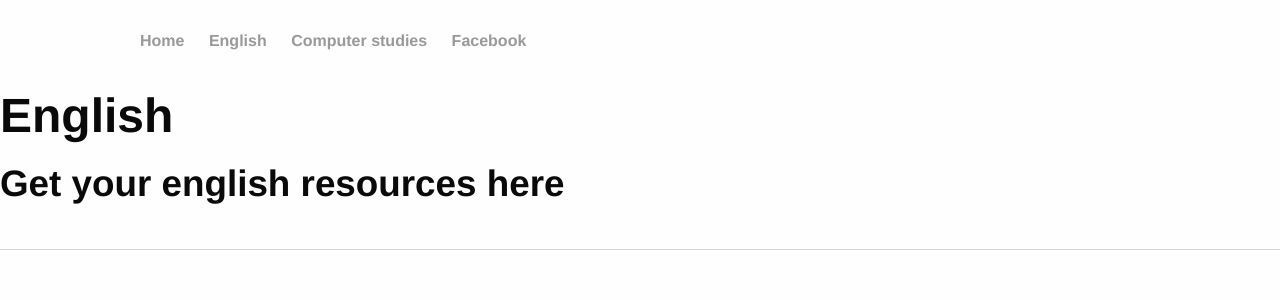
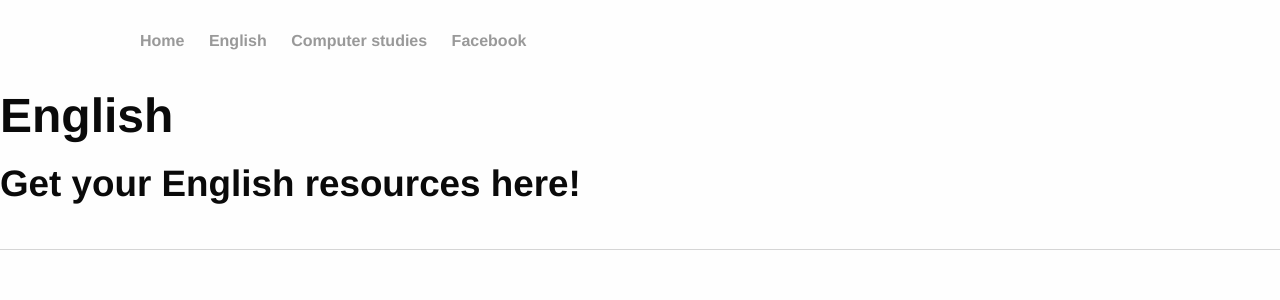
Before and after one commit to jazieltan/YLDC, a Jekyll site: the page built from english/index.html, in a window 1280 px wide. Shown: the top 300 px of the page. Built offline with Jekyll 4.4.1, drawn with Linux system fonts in a browser that asks for light colours.

Commit message:
Change Spelling

```diff
--- a/english/index.html
+++ b/english/index.html
@@ -1,7 +1,7 @@
 ---
 layout: default
 title: English
-desc: Get your english resources here
+desc: Get your English resources here!
 ---
 <h1>{{ page.title }}</h1>
 <h3>{{ page.desc}}</h3>
```
